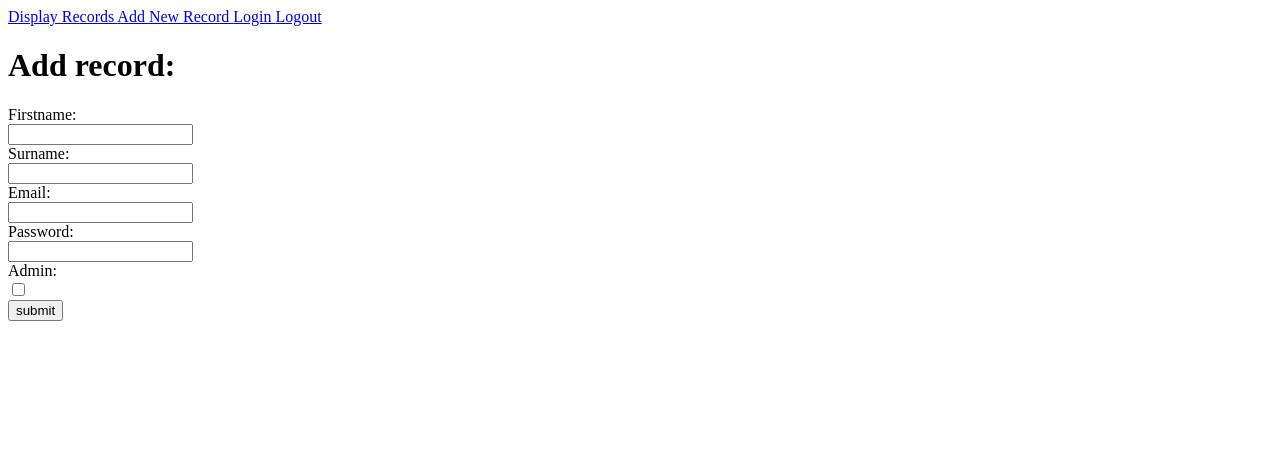
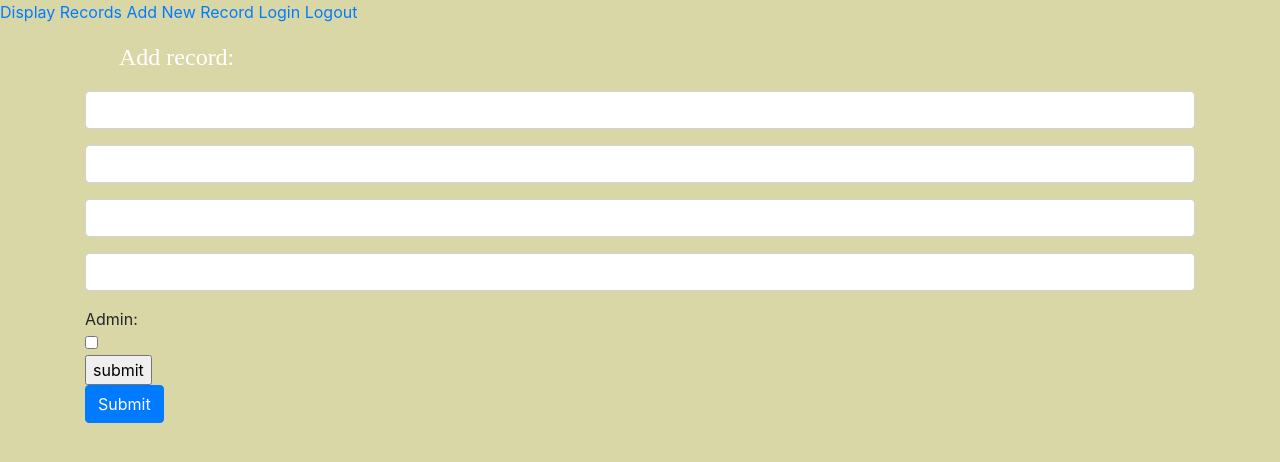
Before and after one commit to hmoosa2/Assignment, a PHP site: page /newuser.php in a window 1280 px wide. Shown: the top 462 px of the page. Run offline with PHP 8.4, Linux system fonts and the light colour scheme; the visitor is signed in with stand-in values (Sample User, id 1); some libraries are stand-ins or nearby versions.

Commit message:
Add files via upload
Updated assignment work for resubmission

```diff
--- /dev/null
+++ b/Assignment.css
@@ -0,0 +1,35 @@
+.button
+{
+background-color: #4CAF50;
+}
+
+h1
+{
+	color: white;
+	text-align: center;
+	padding: 15px 32px;
+	display: inline-block;
+	font-size: 24px;
+	margin: 4px 2px;
+	font-family: Helivetica;
+}
+
+
+body
+{
+		background-color: #DAD7A7;
+}
+
+.button
+{
+background-color: #45A29EL;
+border: none;
+color: white;
+padding: 15px 32px;
+text-align: center;
+text-decoration: none;
+display: inline-block;
+font-size: 16px;
+margin: 4px 2px;
+cursor: pointer;
+}
--- a/Display.php
+++ b/Display.php
@@ -49,6 +49,11 @@ if ($result){ //if there is any result, a table for the data will be made
 
 <head>
 	<title>untitled</title>
+	<script src="https://code.jquery.com/jquery-2.1.3.min.js"></script>
+	<link rel="stylesheet" href="https://cdn.jsdelivr.net/npm/bootstrap@4.0.0/dist/css/bootstrap.min.css" integrity="sha384-Gn5384xqQ1aoWXA+058RXPxPg6fy4IWvTNh0E263XmFcJlSAwiGgFAW/dAiS6JXm" crossorigin="anonymous">
+	<script src="https://cdn.jsdelivr.net/npm/bootstrap@4.0.0/dist/js/bootstrap.min.js" integrity="sha384-JZR6Spejh4U02d8jOt6vLEHfe/JQGiRRSQQxSfFWpi1MquVdAyjUar5+76PVCmYl" crossorigin="anonymous"></script>
+	<script src="https://cdn.jsdelivr.net/npm/popper.js@1.12.9/dist/umd/popper.min.js" integrity="sha384-ApNbgh9B+Y1QKtv3Rn7W3mgPxhU9K/ScQsAP7hUibX39j7fakFPskvXusvfa0b4Q" crossorigin="anonymous"></script>
+	<link rel = "stylesheet" href = "Assignment.css">
 	<meta http-equiv="content-type" content="text/html;charset=utf-8" />
 	<meta name="generator" content="Geany 1.32" />
 </head>
--- a/delete.php
+++ b/delete.php
@@ -10,6 +10,11 @@ session_start();
 <html>
 <head>
 <title>Delete</title>
+<script src="https://code.jquery.com/jquery-2.1.3.min.js"></script>
+	<link rel="stylesheet" href="https://cdn.jsdelivr.net/npm/bootstrap@4.0.0/dist/css/bootstrap.min.css" integrity="sha384-Gn5384xqQ1aoWXA+058RXPxPg6fy4IWvTNh0E263XmFcJlSAwiGgFAW/dAiS6JXm" crossorigin="anonymous">
+	<script src="https://cdn.jsdelivr.net/npm/bootstrap@4.0.0/dist/js/bootstrap.min.js" integrity="sha384-JZR6Spejh4U02d8jOt6vLEHfe/JQGiRRSQQxSfFWpi1MquVdAyjUar5+76PVCmYl" crossorigin="anonymous"></script>
+	<script src="https://cdn.jsdelivr.net/npm/popper.js@1.12.9/dist/umd/popper.min.js" integrity="sha384-ApNbgh9B+Y1QKtv3Rn7W3mgPxhU9K/ScQsAP7hUibX39j7fakFPskvXusvfa0b4Q" crossorigin="anonymous"></script>
+<link rel = "stylesheet" href = "Assignment.css">
 </head>
 <body>
 <?php include 'nav.php'?>
--- a/nav.php
+++ b/nav.php
@@ -1,4 +1,13 @@
+<head>
+	<script src="https://code.jquery.com/jquery-2.1.3.min.js"></script>
+	<link rel="stylesheet" href="https://cdn.jsdelivr.net/npm/bootstrap@4.0.0/dist/css/bootstrap.min.css" integrity="sha384-Gn5384xqQ1aoWXA+058RXPxPg6fy4IWvTNh0E263XmFcJlSAwiGgFAW/dAiS6JXm" crossorigin="anonymous">
+	<script src="https://cdn.jsdelivr.net/npm/bootstrap@4.0.0/dist/js/bootstrap.min.js" integrity="sha384-JZR6Spejh4U02d8jOt6vLEHfe/JQGiRRSQQxSfFWpi1MquVdAyjUar5+76PVCmYl" crossorigin="anonymous"></script>
+	<script src="https://cdn.jsdelivr.net/npm/popper.js@1.12.9/dist/umd/popper.min.js" integrity="sha384-ApNbgh9B+Y1QKtv3Rn7W3mgPxhU9K/ScQsAP7hUibX39j7fakFPskvXusvfa0b4Q" crossorigin="anonymous"></script>
+	<link rel = "stylesheet" href = "Assignment.css">
+</head>
+<body>
 <a href="Display.php">Display Records </a>
 <a href="newuser.php">Add New Record </a>
 <a href="login.php">Login </a>
 <a href="logout.php">Logout </a>
+</body>
--- a/newuser.php
+++ b/newuser.php
@@ -1,9 +1,9 @@
 <?php
 session_start();
- if (!isset($_SESSION['login'])) // if you aren't logged in
-        {
-			header("Location: login.php"); // you will be sent to log in
-		}
+ //if (!isset($_SESSION['login'])) // if you aren't logged in
+   //     {
+	//		header("Location: login.php"); // you will be sent to log in
+		// }
 
 if ($_SERVER['REQUEST_METHOD'] == 'POST')
 {
@@ -34,19 +34,42 @@ else {
 <html>
 <head>
 <title>Add user</title>
+<script src="https://code.jquery.com/jquery-2.1.3.min.js"></script>
+	<link rel="stylesheet" href="https://cdn.jsdelivr.net/npm/bootstrap@4.0.0/dist/css/bootstrap.min.css" integrity="sha384-Gn5384xqQ1aoWXA+058RXPxPg6fy4IWvTNh0E263XmFcJlSAwiGgFAW/dAiS6JXm" crossorigin="anonymous">
+	<script src="https://cdn.jsdelivr.net/npm/bootstrap@4.0.0/dist/js/bootstrap.min.js" integrity="sha384-JZR6Spejh4U02d8jOt6vLEHfe/JQGiRRSQQxSfFWpi1MquVdAyjUar5+76PVCmYl" crossorigin="anonymous"></script>
+	<script src="https://cdn.jsdelivr.net/npm/popper.js@1.12.9/dist/umd/popper.min.js" integrity="sha384-ApNbgh9B+Y1QKtv3Rn7W3mgPxhU9K/ScQsAP7hUibX39j7fakFPskvXusvfa0b4Q" crossorigin="anonymous"></script>
+<link rel = "stylesheet" href = "Assignment.css">
 </head>
 <?php include 'nav.php'?>
 <body>
-	<div class="container">
+	<div class = "row justify-content-center">
+		<div class ="container">
 <h1>Add record:</h1>
+<br>
 <form action="newuser.php" method="post" >
-   Firstname: <br><input  type="text" id="fname" name="fname"/><br>
-   Surname: <br><input  type="text" id="sname" name="sname"/><br>
-   Email: <br><input  type="text" id="email" name="email"/><br>
-   Password: <br><input  type="password" id="pass" name="pass"/><br>
+
+        <div class="form-group">
+        <input type="text" name="fname" class = "form-control" id="fname">
+        </div>
+
+   <div class="form-group">
+   <input type="text" name="sname" class = "form-control" id="sname">
+   </div>
+
+   <div class="form-group">
+        <input type="text" name="email" class = "form-control" id="email">
+   </div>
+
+   <div class="form-group">
+        <input type="text" name="pass" class = "form-control" id="pass">
+   </div>
    Admin: <br><input type = "checkbox" id="admin" name="admin" value = "1"/></br>
-   <input  type="submit" id="submit" name="submit" value="submit"/>
+   <input type="submit" id="submit" name="submit" value="submit"/>
+   <div class="form-group">
+		<button type="submit" class="btn btn-primary" name="submit" id="submit" value="submit">Submit</button>
+	</div>
 </form>
+</div>
 </div>
 </body>
 </html>
```
Also changed, not shown: admin.php (+6 -1 lines), edit.php (+22 -3 lines), login.php (+22 -9 lines).
